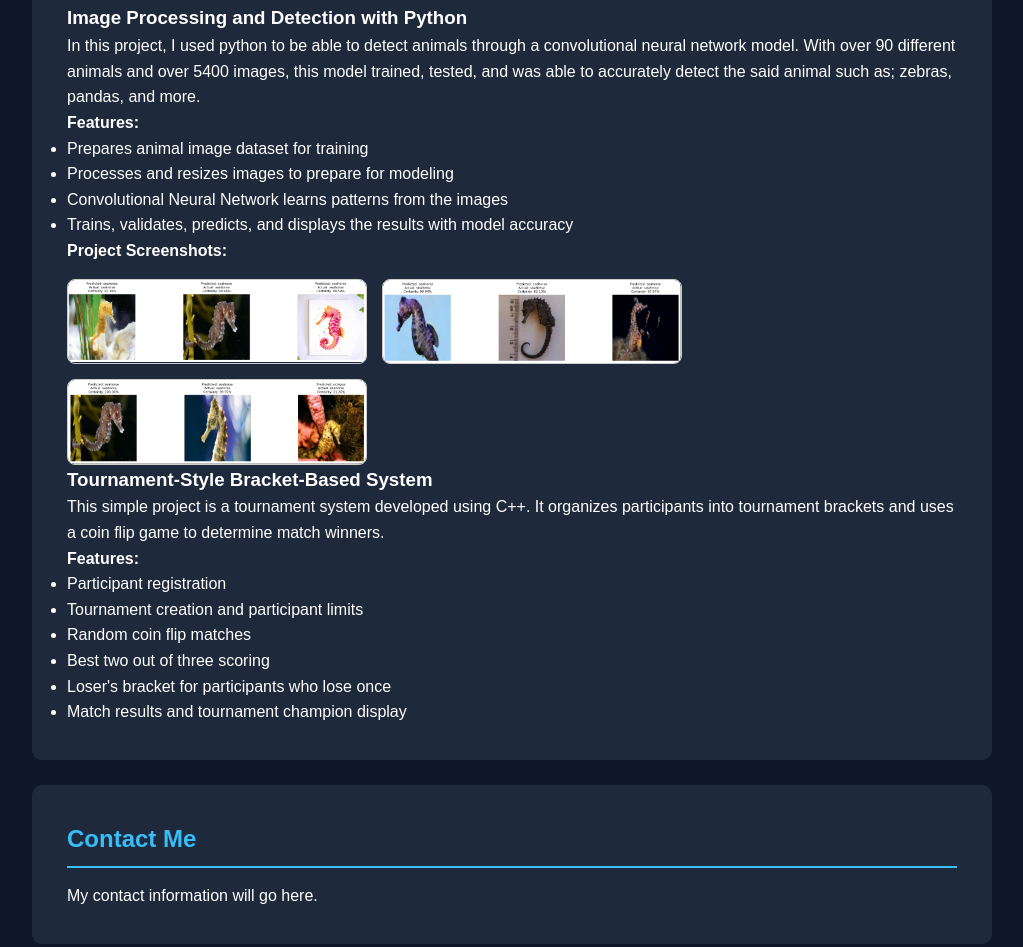
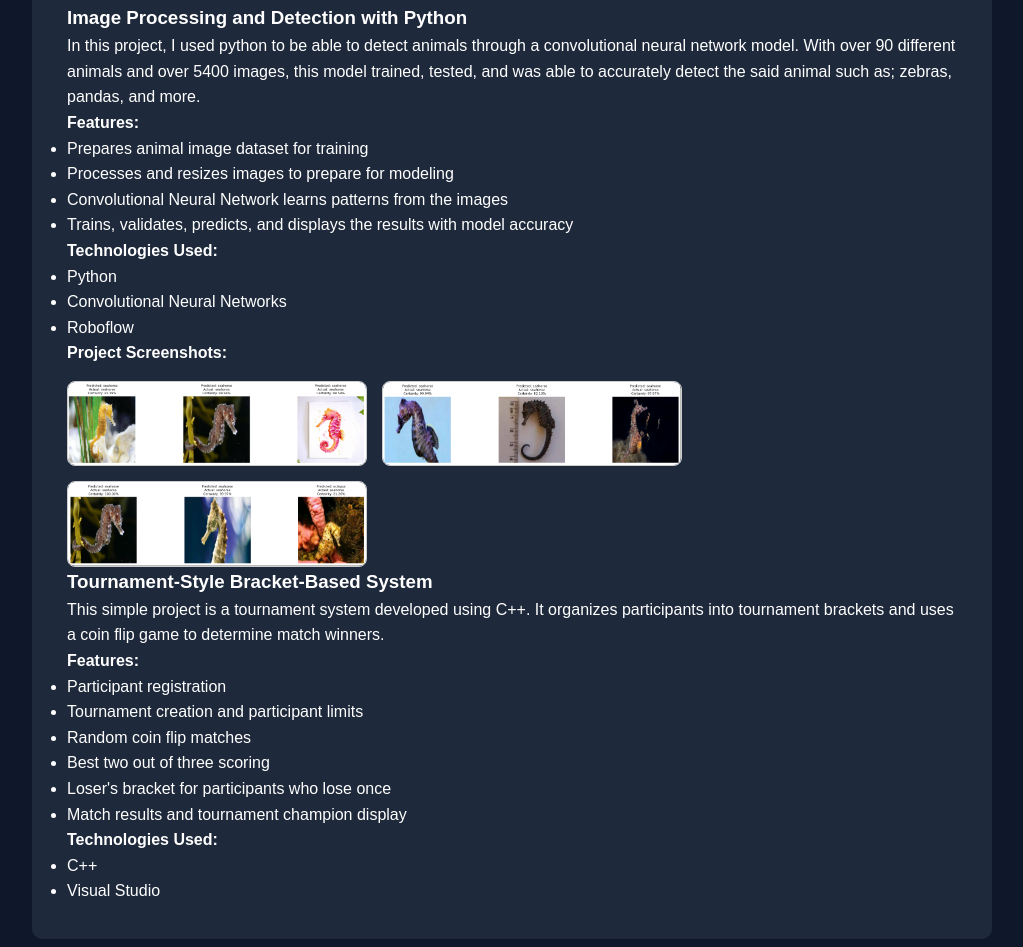
Before and after one commit to rnguyen909/github-portfolio, a plain HTML site: page index.html in a window 1280 px wide. Shown: the part 1196-2143 px from the top of the page, without its empty margins (128-1151 px from the left). Drawn offline with Linux system fonts and the light colour scheme.

Commit message:
Add 'Technologies Used' sections to project descriptions
Added a section for 'Technologies Used' in two project descriptions.

```diff
--- a/index.html
+++ b/index.html
@@ -93,6 +93,13 @@
             <li>Convolutional Neural Network learns patterns from the images</li>
             <li>Trains, validates, predicts, and displays the results with model accuracy</li>
         </ul>
+
+        <h4>Technologies Used:</h4>
+        <ul>
+            <li>Python</li>
+            <li>Convolutional Neural Networks</li>
+            <li>Roboflow</li>
+        </ul>
     </div>
 
 <h4>Project Screenshots:</h4>
@@ -129,6 +136,11 @@
     </ul>
 </div>
 
+    <h4>Technologies Used:</h4>
+        <ul>
+            <li>C++</li>
+            <li>Visual Studio</li>
+        </ul>
 </section>
 
         <section id="contact">
```
